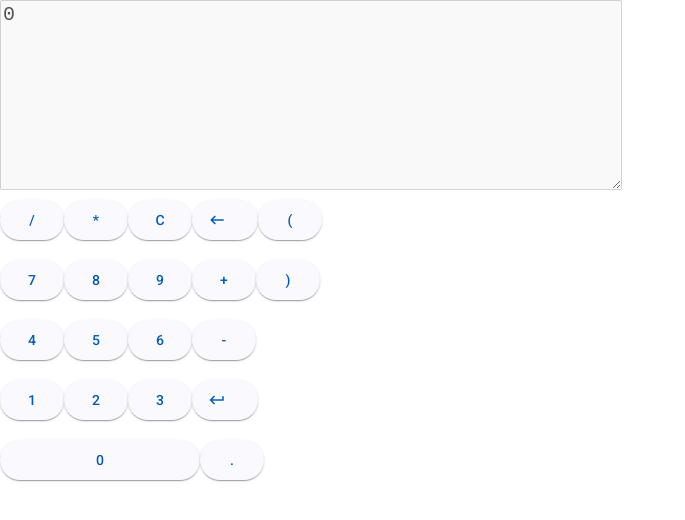
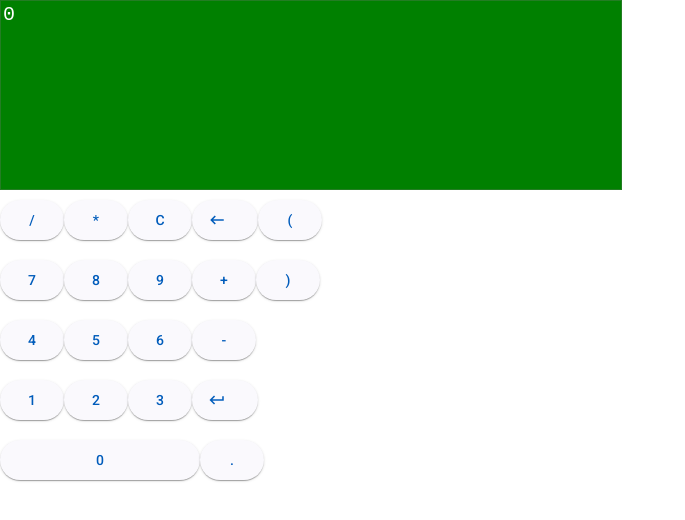
Before and after one commit to luisalejandrofigueredo/calculadora, an Angular app: page / in a window 1280 px wide. Shown: the top 520 px of the page, without its empty margins (0-685 px from the left). Built offline with nearby package versions, Linux system fonts and the light colour scheme; a web font is replaced by a local one.

Commit message:
20/02/2025

```diff
--- a/src/app/app.component.html
+++ b/src/app/app.component.html
@@ -1,5 +1,5 @@
 <cdk-virtual-scroll-viewport itemSize="200" class="scroll-viewport">
-    <textarea appAutoscroll style="font-size: 20px;" disabled="true" rows="8" cols="50">{{calculo}}</textarea>
+    <textarea appAutoscroll style="font-size: 20px;resize: none;background-color: green;color: white;" disabled="true" rows="8" cols="50">{{calculo}}</textarea>
 </cdk-virtual-scroll-viewport>
 <div class="row">
   <div class="border">
--- a/src/app/app.component.ts
+++ b/src/app/app.component.ts
@@ -103,19 +103,19 @@ export class AppComponent {
     }
   }
   suma() {
-    this.calculo = this.calculo + "+" + "\n";
+    this.calculo = this.calculo + "+";
     this.flagPunto = false;
   }
   resta() {
-    this.calculo = this.calculo + "-" + "\n";
+    this.calculo = this.calculo + "-";
     this.flagPunto = false;
   }
   multiplicacion() {
-    this.calculo = this.calculo + "*" + "\n";
+    this.calculo = this.calculo + "*";
     this.flagPunto = false;
   }
   division() {
-    this.calculo = this.calculo + "/" + "\n";
+    this.calculo = this.calculo + "/";
     this.flagPunto = false;
   }
   abro_parentesis() {
```
